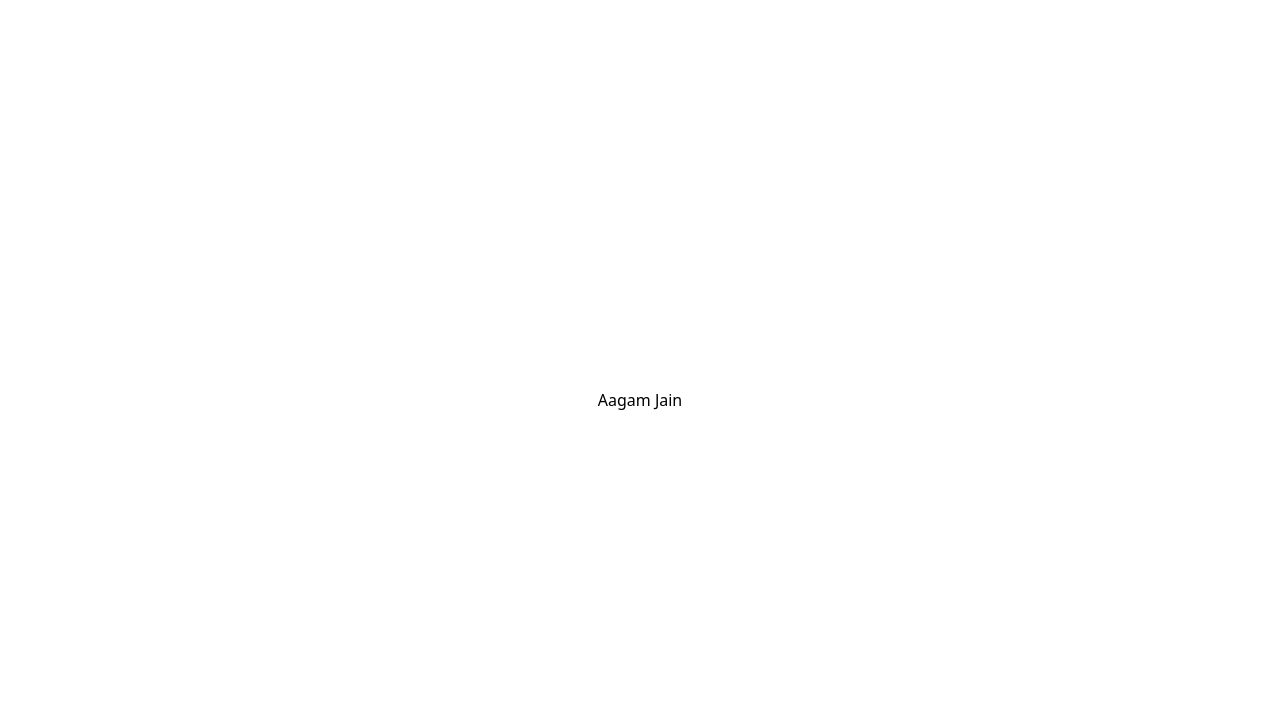
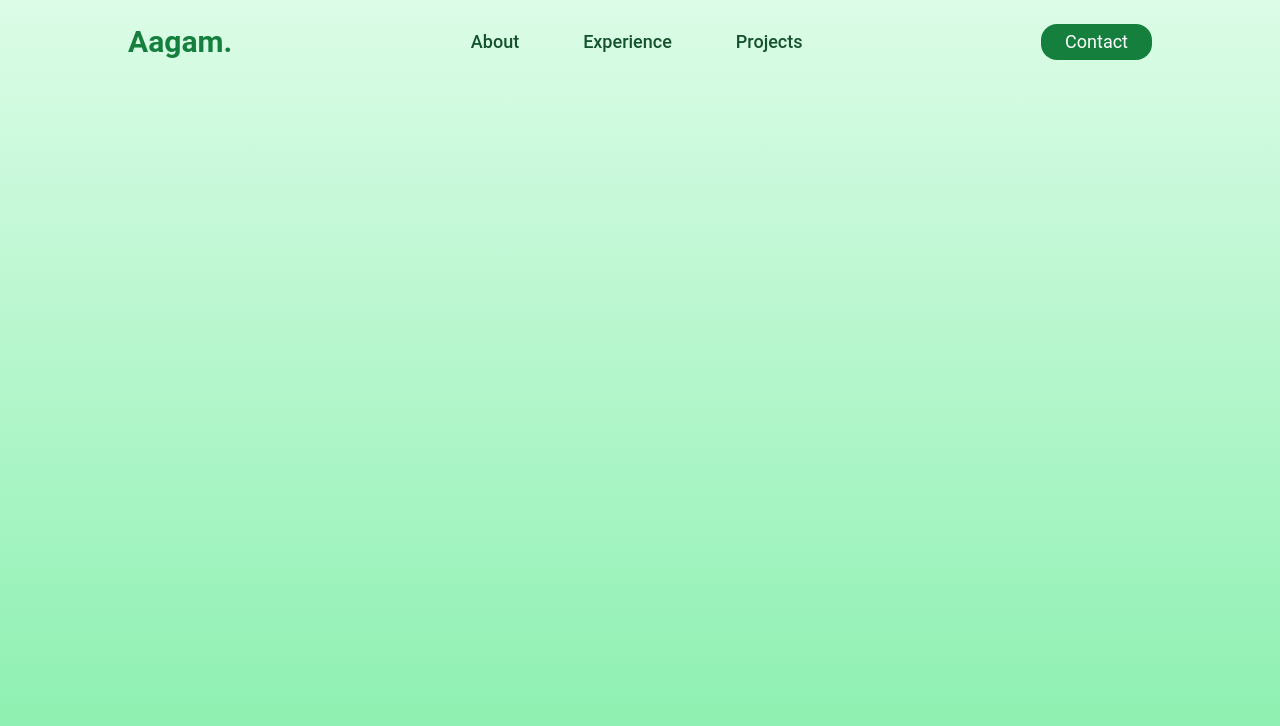
Before and after one commit to Aagam-Jain-113/Aagam-Jain-113.github.io, a React (Create React App) app: page / in a window 1280 px wide. Shown: the top 726 px of the page. Built offline with nearby package versions, Linux system fonts and the light colour scheme.

Commit message:
added: Navbar

```diff
--- a/package.json
+++ b/package.json
@@ -6,6 +6,7 @@
     "@testing-library/jest-dom": "^5.16.1",
     "@testing-library/react": "^12.1.2",
     "@testing-library/user-event": "^13.5.0",
+    "hamburger-react": "^2.4.1",
     "react": "^17.0.2",
     "react-dom": "^17.0.2",
     "react-scripts": "5.0.0",
--- a/src/App.js
+++ b/src/App.js
@@ -1,9 +1,12 @@
 import React from 'react'
+import Navbar from './components/Navbar';
 
 function App() {
   return (
-    <div className="items-center justify-center flex h-screen w-screen">
-      <p>Aagam Jain</p>
+    <div className='bg-gradient-to-b from-green-100 to-green-300'>
+      <div className='min-h-screen flex flex-col justify-center'>
+        <Navbar />
+      </div>
     </div>
   );
 }
--- /dev/null
+++ b/src/components/Navbar.js
@@ -0,0 +1,36 @@
+import React, { useState } from 'react'
+import { Twirl as Hamburger } from 'hamburger-react'
+
+function Navbar() {
+    const [isOpen, setIsOpen] = useState(false);
+
+    return (
+        <nav className='py-6 fixed font-roboto w-full top-0'>
+            <div className='max-w-screen-lg flex flex-wrap items-center justify-between px-10 lg:px-0 mx-auto'>
+                <p className='text-3xl text-green-700 font-bold'>Aagam.</p>
+                <div className="md:hidden">
+                    <Hamburger color="rgb(21,128,61)" onToggle={() => setIsOpen(!isOpen)} />
+                </div>
+                {isOpen ?
+                    <div className={'space-y-5 mt-1 py-4 bg-white text-green-700 text-sm text-center items-center justify-center flex flex-col w-full relative'}>
+                        <p>About</p>
+                        <p>Experience</p>
+                        <p>Projects</p>
+                        <p>Contact</p>
+                    </div>
+                    :
+                    <>
+                        <div className='hidden md:flex text-green-900 font-medium text-lg space-x-16'>
+                            <p>About</p>
+                            <p>Experience</p>
+                            <p>Projects</p>
+                        </div>
+                        <p className='hidden md:flex text-lg text-white bg-green-700 px-6 rounded-2xl py-1'>Contact</p>
+                    </>
+                }
+            </div>
+        </nav>
+    )
+}
+
+export default Navbar
--- a/src/index.css
+++ b/src/index.css
@@ -1,3 +1,6 @@
 @tailwind base;
 @tailwind components;
 @tailwind utilities;
+
+@import url('https://fonts.googleapis.com/css2?family=Roboto:wght@400;500;700&display=swap');
+@import url('https://fonts.googleapis.com/css2?family=Poppins:wght@400;500;600;700&display=swap');
--- a/tailwind.config.js
+++ b/tailwind.config.js
@@ -3,7 +3,12 @@ module.exports = {
     "./src/**/*.{js,jsx,ts,tsx}",
   ],
   theme: {
-    extend: {},
+    extend: {
+      fontFamily: {
+        "roboto": "Roboto",
+        "poppins": "Poppins",
+      }
+    },
   },
   plugins: [],
 }
```
Also changed, not shown: 1 other file (tests, documents, lock files or other folders).
